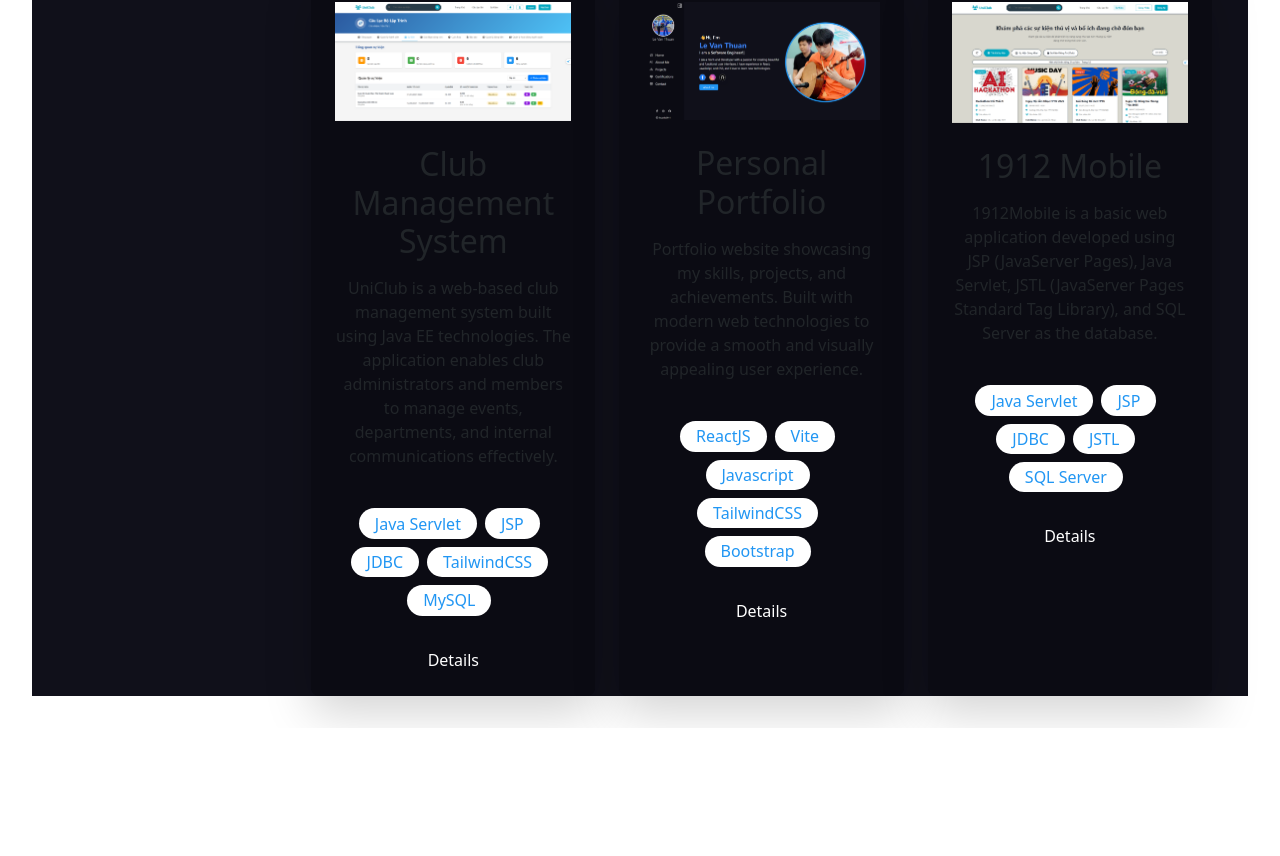
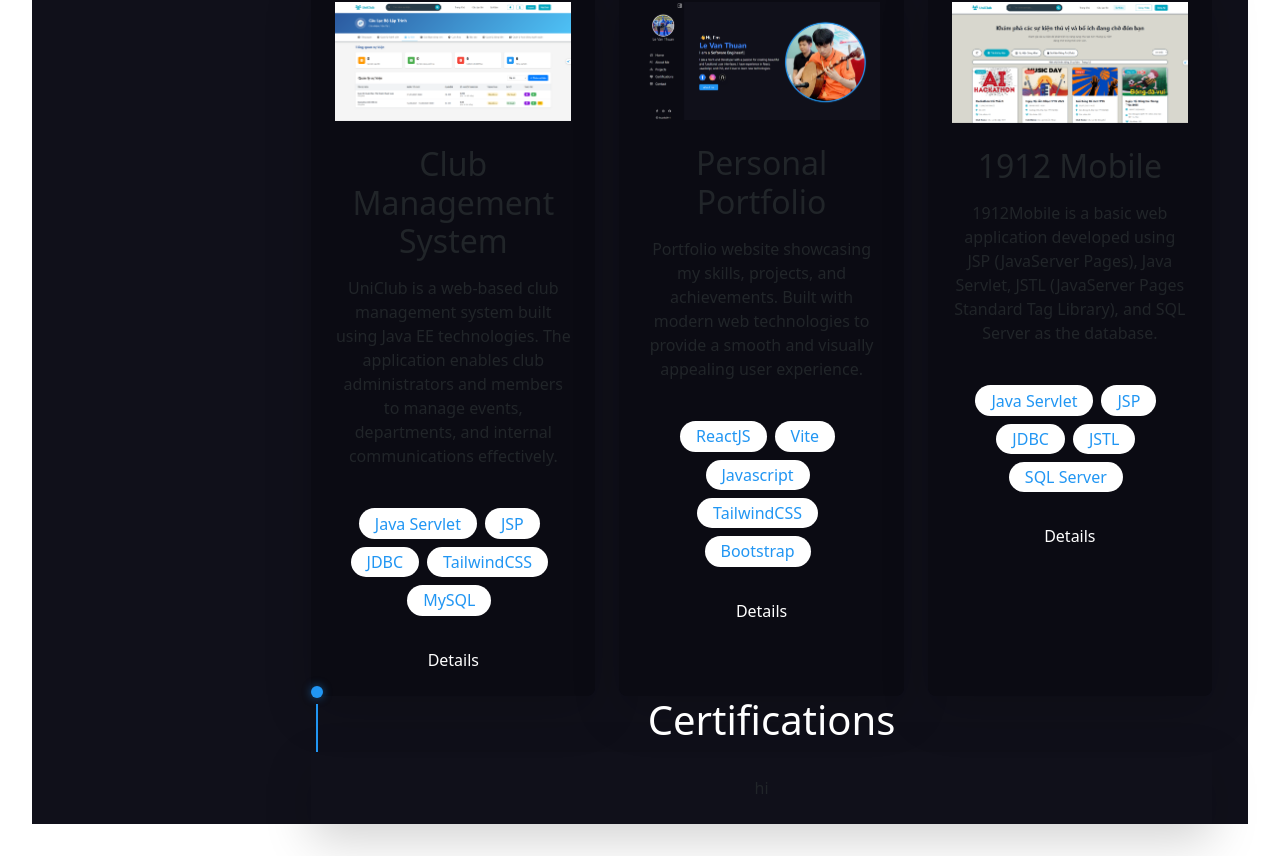
Before and after one commit to thuanlv0911/thuans-portfolio, a React (Vite) app in the folder client/: page / in a window 1280 px wide. Shown: the part 2900-3756 px from the top of the page. Before the commit the page ends 3628 px from the top, so only its background shows below. Built offline with nearby package versions, Linux system fonts and the light colour scheme.

Commit message:
chore: setup certifications

```diff
--- a/client/src/components/Layout/Layout.jsx
+++ b/client/src/components/Layout/Layout.jsx
@@ -5,6 +5,7 @@ import { useState } from "react";
 import Menus from "../Menus/Menus";
 import About from "../../pages/About/About";
 import Projects from "../../pages/Projects/Projects";
+import Certifications from "../../pages/Certifications/Certifications";
 
 export default function Layout() {
 
@@ -30,6 +31,7 @@ export default function Layout() {
                     <Home />
                     <About />
                     <Projects />
+                    <Certifications />
                 </div>
             </div >
 
--- /dev/null
+++ b/client/src/pages/Certifications/Certifications.jsx
@@ -0,0 +1,19 @@
+import React from 'react'
+import "./certification.css"
+
+const Certifications = () => {
+    return (
+        <div className="min-h-screen bg-[#10101A] flex items-center justify-center">
+            <div className="projects w-full px-4 py-8">
+                <h1 className="text-4xl font-mono certifications-title">Certifications</h1>
+                <div className="certification-container gap-6 mt-8">
+                    <div className="certification-item bg-[#0B0B13] rounded-lg shadow-lg p-4">
+                        hi
+                    </div>
+                </div>
+            </div>
+        </div>
+    )
+}
+
+export default Certifications
--- /dev/null
+++ b/client/src/pages/Certifications/certification.css
@@ -0,0 +1,27 @@
+.certifications-title {
+  color: #fff;
+  position: relative;
+  padding-left: 20px;
+}
+
+.certifications-title::before {
+  content: "";
+  position: absolute;
+  left: 0;
+  top: -10px;
+  width: 12px;
+  height: 12px;
+  background-color: #2196F3;
+  border-radius: 50%;
+  box-shadow: 0 0 8px rgba(33, 150, 243, 0.5);
+}
+
+.certifications-title::after {
+  content: "";
+  position: absolute;
+  left: 5px;
+  top: 8px;
+  width: 2px;
+  height: 100%;
+  background-color: #2196F3;
+}
```
